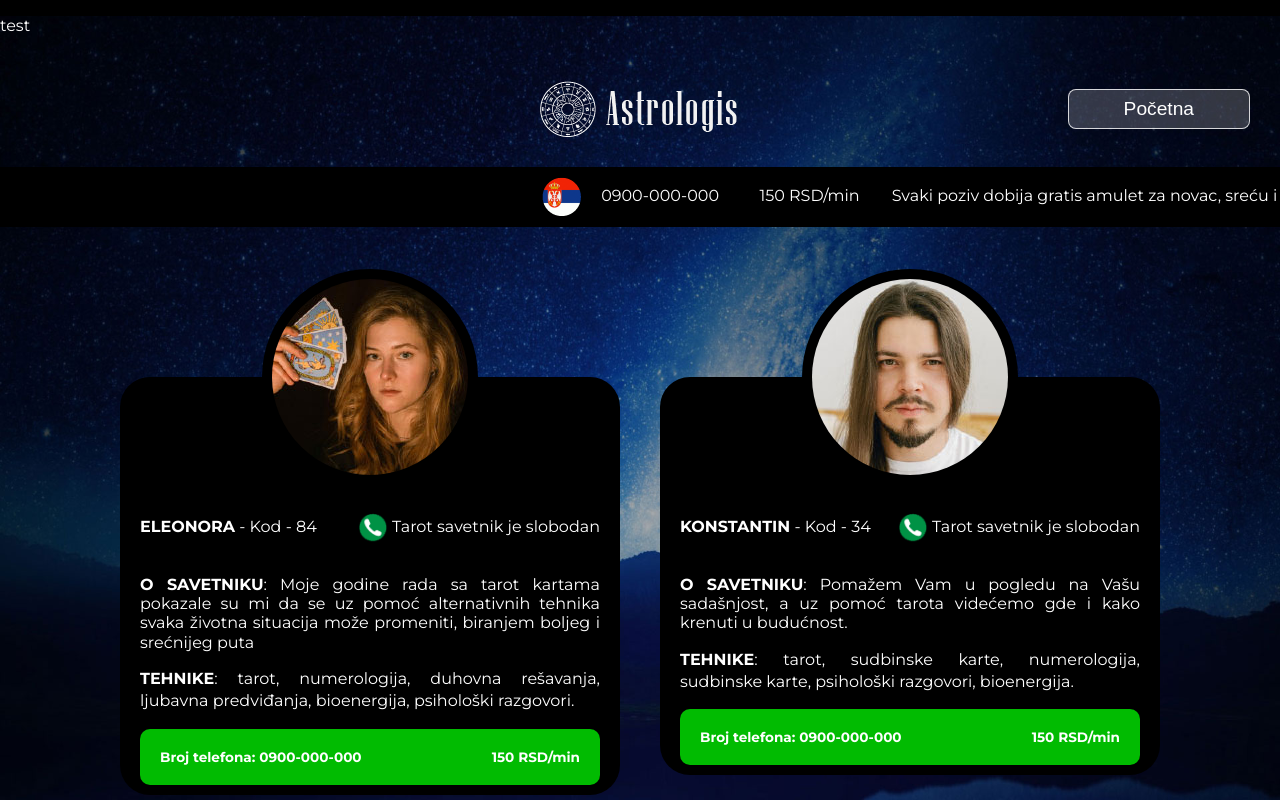
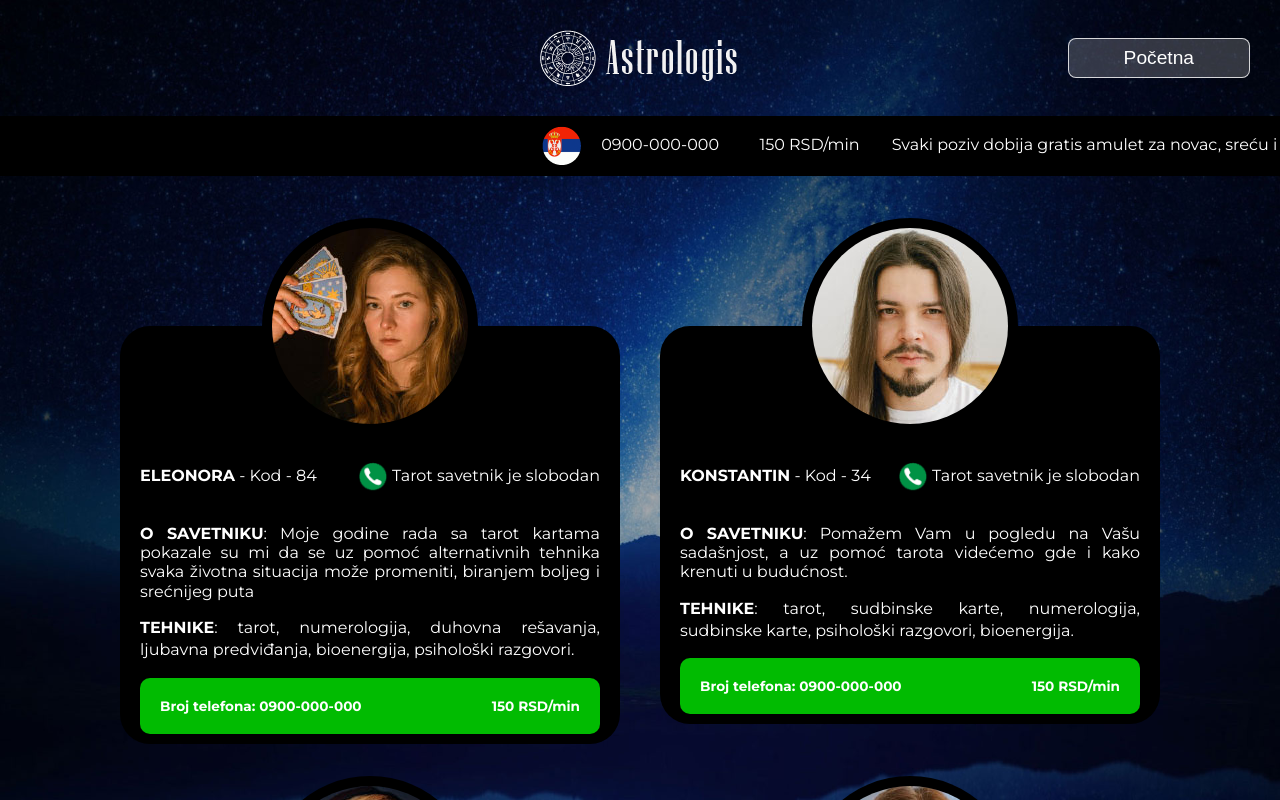
Before and after one commit to 1978milanbabic/astrologis, a React (Vite) app: page /astrolozi in a window 1280 px wide. Shown: the top 800 px of the page. Built offline with nearby package versions, Linux system fonts and the light colour scheme.

Commit message:
[Production] tests removed

```diff
--- a/src/app/scenes/Astrolozi/index.js
+++ b/src/app/scenes/Astrolozi/index.js
@@ -24,7 +24,6 @@ const Astrolozi = () => {
 
   return (
     <div id='astrolozi'>
-      <p>test</p>
       <Header getScreenSize={handleScreeSize} link='' linkName='Početna' />
 
       {/* astrologysts */}
--- a/src/app/scenes/Home/index.js
+++ b/src/app/scenes/Home/index.js
@@ -29,7 +29,6 @@ const Home = () => {
   return (
     <div id='home'>
       <div className='header'>
-        <p>test</p>
         <Header getScreenSize={handleScreeSize} link='astrolozi' linkName='Astrolozi' />
         <header>
           <div className='header-cont'>
```
